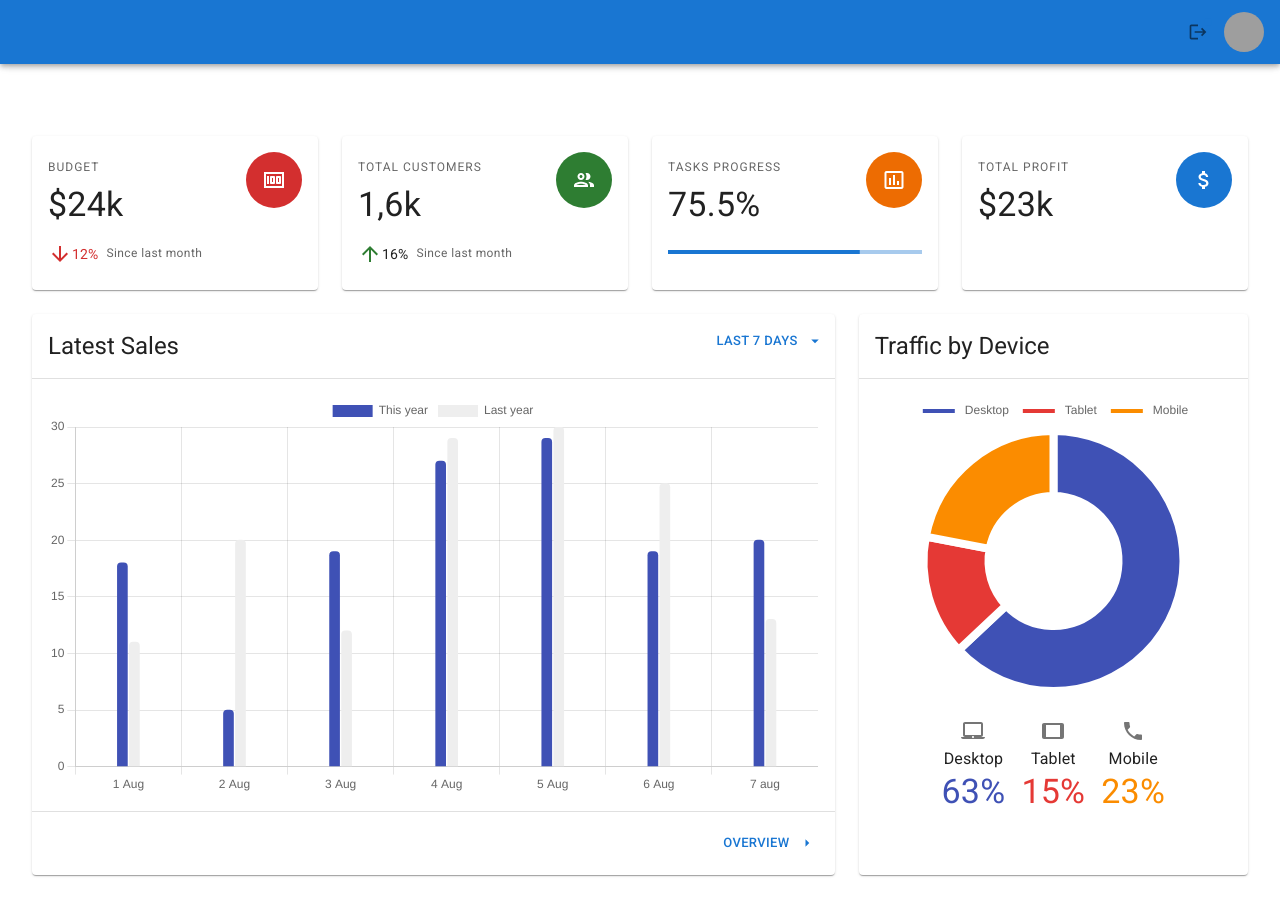
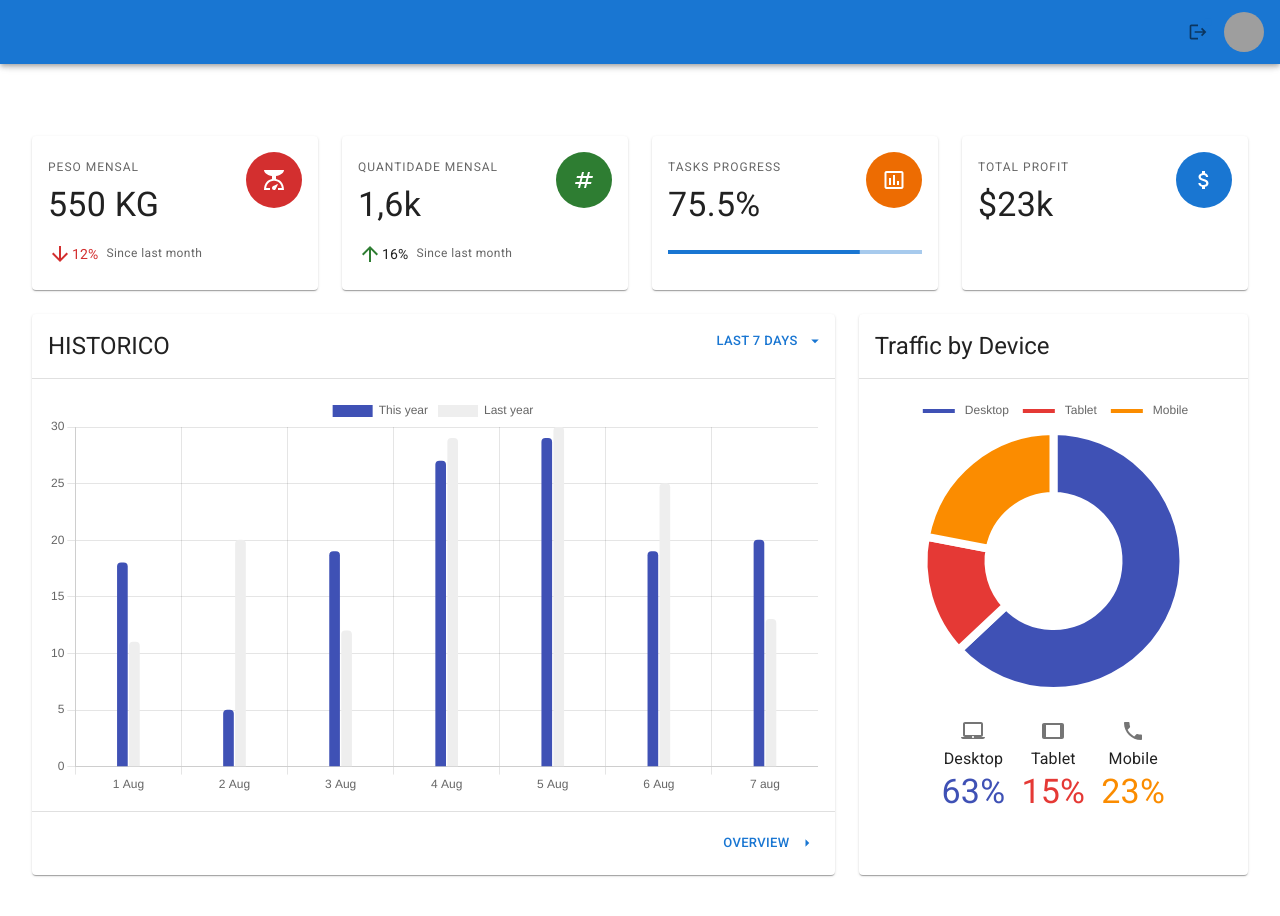
Before and after one commit to MarlonBuosi/tcc-web, a React (Create React App) app: page /dashBoard in a window 1280 px wide. Shown: the top 916 px of the page. Built offline with nearby package versions, Linux system fonts and the light colour scheme; grey boxes are pictures that could not be loaded.

Commit message:
algumas-alteracoes

```diff
--- a/src/containers/dashboard/budget.js
+++ b/src/containers/dashboard/budget.js
@@ -1,6 +1,7 @@
 import { Avatar, Box, Card, CardContent, Grid, Typography } from '@mui/material';
 import ArrowDownwardIcon from '@mui/icons-material/ArrowDownward';
 import MoneyIcon from '@mui/icons-material/Money';
+import ScaleIcon from '@mui/icons-material/Scale';
 
 export const Budget = (props) => (
   <Card
@@ -19,13 +20,13 @@ export const Budget = (props) => (
             gutterBottom
             variant="overline"
           >
-            BUDGET
+            PESO MENSAL
           </Typography>
           <Typography
             color="textPrimary"
             variant="h4"
           >
-            $24k
+            550 KG
           </Typography>
         </Grid>
         <Grid item>
@@ -36,7 +37,7 @@ export const Budget = (props) => (
               width: 56
             }}
           >
-            <MoneyIcon />
+            <ScaleIcon />
           </Avatar>
         </Grid>
       </Grid>
--- a/src/containers/dashboard/sales.js
+++ b/src/containers/dashboard/sales.js
@@ -95,7 +95,7 @@ export const Sales = (props) => {
             Last 7 days
           </Button>
         )}
-        title="Latest Sales"
+        title="HISTORICO"
       />
       <Divider />
       <CardContent>
--- a/src/containers/dashboard/total-customers.js
+++ b/src/containers/dashboard/total-customers.js
@@ -1,6 +1,7 @@
 import { Avatar, Box, Card, CardContent, Grid, Typography } from '@mui/material';
 import ArrowUpwardIcon from '@mui/icons-material/ArrowUpward';
 import PeopleIcon from '@mui/icons-material/PeopleOutlined';
+import NumbersIcon from '@mui/icons-material/Numbers';
 
 export const TotalCustomers = (props) => (
   <Card {...props}>
@@ -16,7 +17,7 @@ export const TotalCustomers = (props) => (
             gutterBottom
             variant="overline"
           >
-            TOTAL CUSTOMERS
+            QUANTIDADE MENSAL
           </Typography>
           <Typography
             color="textPrimary"
@@ -33,7 +34,7 @@ export const TotalCustomers = (props) => (
               width: 56
             }}
           >
-            <PeopleIcon />
+            <NumbersIcon />
           </Avatar>
         </Grid>
       </Grid>
```
